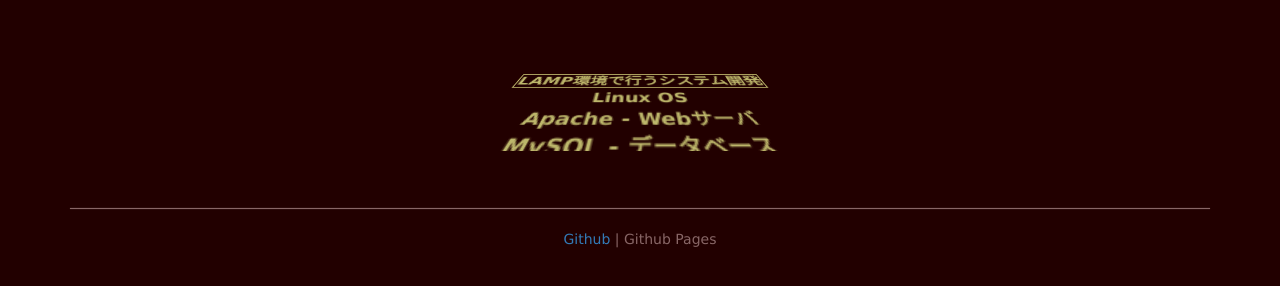
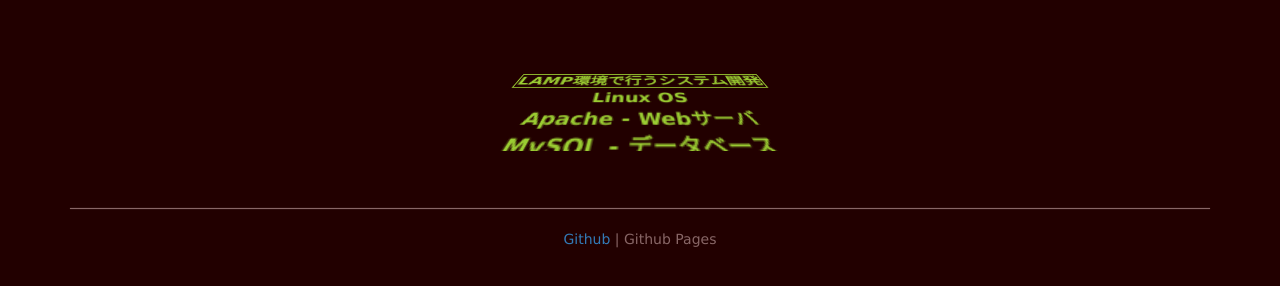
Before and after one commit to fromearth/fromearth.github.io, a plain HTML site: page index.html in a window 1280 px wide. Shown: the part 212-498 px from the top of the page. Drawn offline with Linux system fonts and the light colour scheme.

Commit message:
update css,html

```diff
--- a/css/common.css
+++ b/css/common.css
@@ -22,7 +22,7 @@ a:hover {
 }
 
 p {
-    color: darkkhaki;
+    color: yellowgreen;
 }
 
 .window {
--- a/index.html
+++ b/index.html
@@ -25,7 +25,7 @@
 
     <div id="titles">
         <div id="titlecontent">
-            <p><span style="border:1px solid darkkhaki;">LAMP環境で行うシステム開発</span><br>
+            <p><span style="border:1px solid yellowgreen;">LAMP環境で行うシステム開発</span><br>
             Linux OS<br>
             Apache - Webサーバ<br>
             MySQL - データベース<br>
@@ -34,7 +34,7 @@
 
             <p>☆</p>
 
-            <p><span style="border:1px solid darkkhaki;">サーバサイド</span><br>
+            <p><span style="border:1px solid yellowgreen;">サーバサイド</span><br>
             Laravel - PHPフレームワーク<br>
             Django - Pythonフレームワーク<br>
             SQL<br>
@@ -42,7 +42,7 @@
 
             <p>☆</p>
 
-            <p><span style="border:1px solid darkkhaki;">フロントエンド</span><br>
+            <p><span style="border:1px solid yellowgreen;">フロントエンド</span><br>
             HTML5<br>
             CSS<br>
             JavaScript<br>
```
